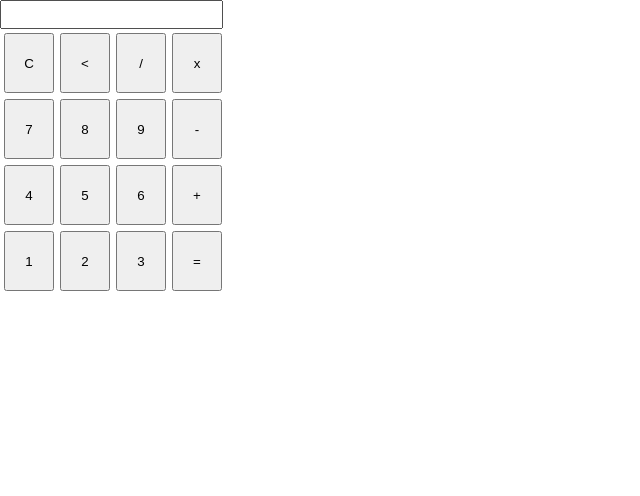
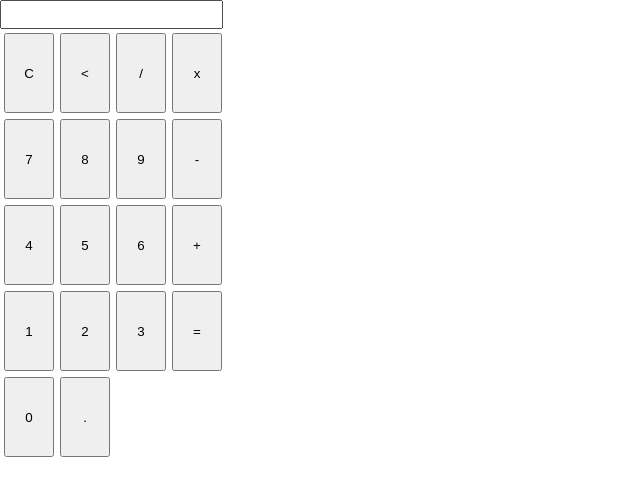
Before and after one commit to Codecrush001/js-calculator, a plain HTML site: page index.html in a window 1280 px wide. Shown: the whole page, without its empty margins (0-640 px from the left). Drawn offline with Linux system fonts and the light colour scheme.

Commit message:
Adding more js
Here I added javascript to display individual values in the textarea when clicked on the calculator.

```diff
--- a/css/style.css
+++ b/css/style.css
@@ -6,7 +6,7 @@
 
 .button {
 	width: 50px;
-	height: 60px;
+	height: 80px;
 	margin: 2px;
 }
 
--- a/index.html
+++ b/index.html
@@ -21,29 +21,33 @@
 			<tr>
 				<td><input class="button" type="button" value="C"></td>
 				<td><input class="button" type="button" value="<"></td>
-				<td><input class="button" type="button" value="/"></td>
-				<td><input class="button" type="button" value="x"></td>
+				<td><input class="button" type="button" value="/" onclick="insert('/')"></td>
+				<td><input class="button" type="button" value="x" onclick="insert('*')"></td>
 			</tr>
 			<!-- second row -->
 			<tr>
-				<td><input class="button" type="button" value="7"></td>
-				<td><input class="button" type="button" value="8"></td>
-				<td><input class="button" type="button" value="9"></td>
-				<td><input class="button" type="button" value="-"></td>
+				<td><input class="button" type="button" value="7" onclick="insert(7)"></td>
+				<td><input class="button" type="button" value="8" onclick="insert(8)"></td>
+				<td><input class="button" type="button" value="9" onclick="insert(9)"></td>
+				<td><input class="button" type="button" value="-" onclick="insert('-')"></td>
 			</tr>
 			<!-- third row -->
 			<tr>
-				<td><input class="button" type="button" value="4"></td>
-				<td><input class="button" type="button" value="5"></td>
-				<td><input class="button" type="button" value="6"></td>
-				<td><input class="button" type="button" value="+"></td>
+				<td><input class="button" type="button" value="4" onclick="insert(4)"></td>
+				<td><input class="button" type="button" value="5" onclick="insert(5)"></td>
+				<td><input class="button" type="button" value="6" onclick="insert(6)"></td>
+				<td><input class="button" type="button" value="+" onclick="insert('+')"></td>
 			</tr>
 			<!-- fourth row -->
 			<tr>
-				<td><input class="button" type="button" value="1" onclick="insert(1);"></td>
-				<td><input class="button" type="button" value="2"></td>
-				<td><input class="button" type="button" value="3"></td>
-				<td><input class="button" type="button" value="="></td>
+				<td><input class="button" type="button" value="1" onclick="insert(1)"></td>
+				<td><input class="button" type="button" value="2" onclick="insert(2)"></td>
+				<td><input class="button" type="button" value="3" onclick="insert(3)"></td>
+				<td><input class="button" type="button" value="=" onclick="equal()"></td>
+			</tr>
+			<tr>
+				<td><input class="button" type="button" value="0" onclick="insert(0)"></td>
+				<td><input class="button" type="button" value="." onclick="insert('.')"></td>
 			</tr>
 		</table>
 	</div>
--- a/js/script.js
+++ b/js/script.js
@@ -1,3 +1,10 @@
 function insert(num) {
 	document.form.textview.value = document.form.textview.value+num;
 }
+
+function equal() {
+	document.form.textview.value;
+	if (exp) {
+		document.form.textview.value = eval(exp);
+	}
+}
```
